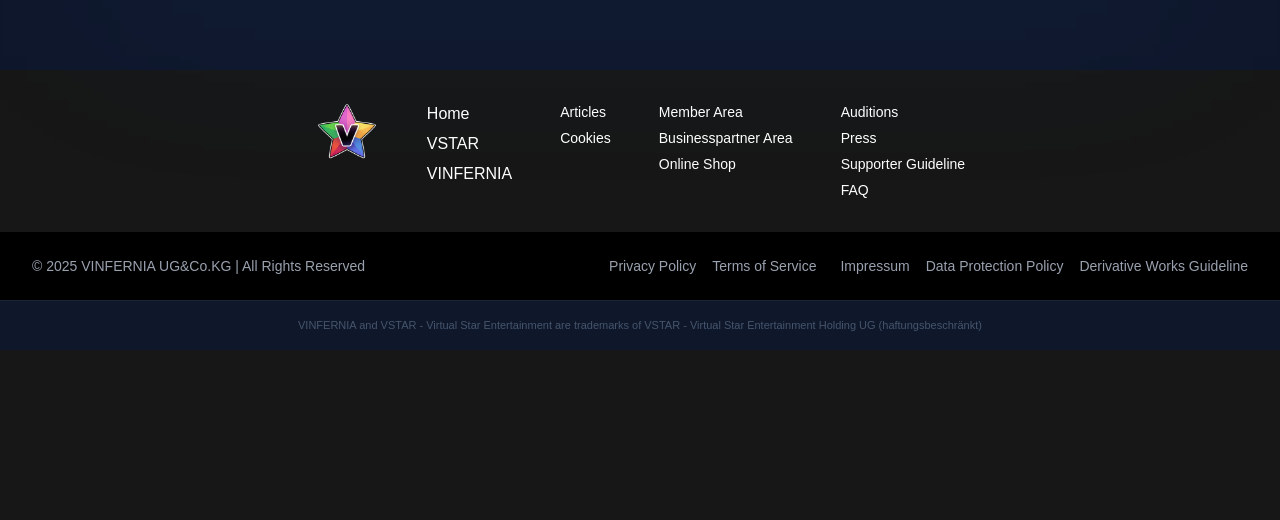
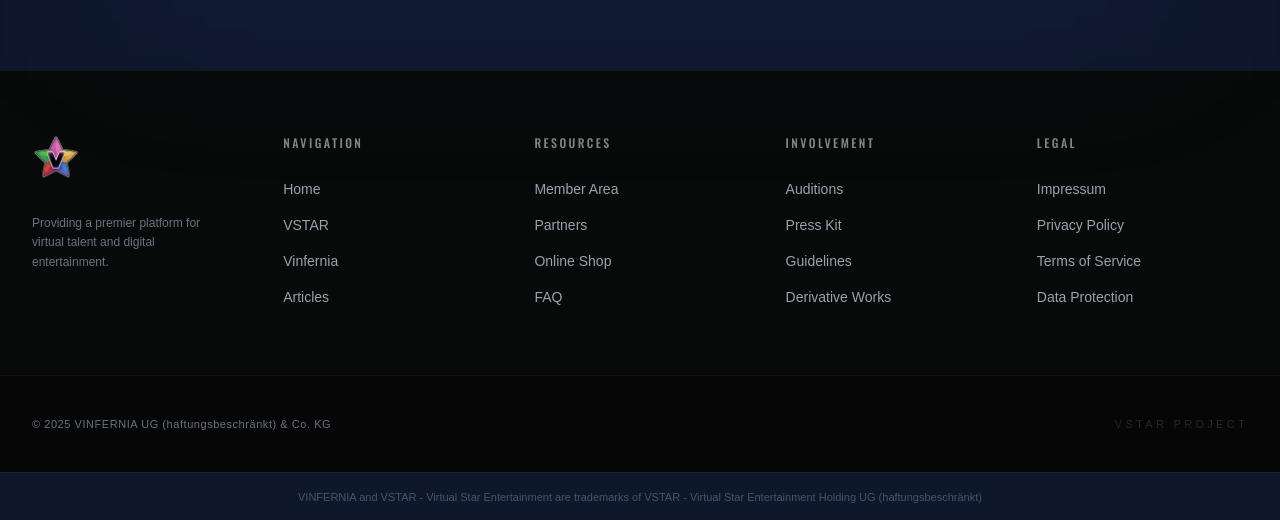
Before and after one commit to Project-Vstar/website, a Next.js app: page / in a window 1280 px wide. Shown: the part 3584-4104 px from the top of the page. Before the commit the page ends 3934 px from the top, so only its background shows below. Built offline with nearby package versions, Linux system fonts and the light colour scheme.

Commit message:
Feat: Revamped footer

```diff
--- a/src/app/components/footer.js
+++ b/src/app/components/footer.js
@@ -3,62 +3,80 @@
 import Link from "next/link";
 
 const Footer = () => {
+    // Cleaner, more traditional typography
+    const sectionLabelStyle = "font-oswald text-xs uppercase tracking-[0.2em] text-white/50 mb-6 block font-medium";
+    const linkStyle = "text-gray-400 hover:text-white transition-colors duration-200 text-sm py-1 block";
+
     return (
-        <footer className="w-full bg-neutral-900 text-white">
-            <div className="max-w-7xl mx-auto px-8 py-8 flex flex-wrap justify-center gap-x-12 gap-y-6">
-                <div className="flex flex-wrap gap-x-12 gap-y-4 items-start">
-                    <div className="flex-shrink-0 flex items-start">
-                        <Image
-                            src="/vstar.png"
-                            alt="Logo"
-                            width={64}
-                            height={64}
-                            className="object-contain"
-                        />
+        <footer className="w-full bg-[#080a09] text-white border-t border-white/5">
+            <div className="max-w-7xl mx-auto px-8 py-16">
+                <div className="grid grid-cols-1 sm:grid-cols-2 lg:grid-cols-5 gap-10">
+
+                    {/* Brand Section */}
+                    <div className="lg:col-span-1">
+                        <Link href="/" className="inline-block mb-6">
+                            <Image
+                                src="/vstar.png"
+                                alt="Logo"
+                                width={48}
+                                height={48}
+                                className="opacity-90 hover:opacity-100 transition-opacity"
+                            />
+                        </Link>
+                        <p className="text-gray-500 text-xs leading-relaxed max-w-[200px]">
+                            Providing a premier platform for virtual talent and digital entertainment.
+                        </p>
                     </div>
 
-                    <div className="flex flex-col space-y-1.5">
-                        <Link href="/" className="hover:underline">Home</Link>
-                        <Link href="/vstar" className="hover:underline">VSTAR</Link>
-                        <Link href="/vinfernia" className="hover:underline">VINFERNIA</Link>
+                    {/* Simple Columnar Navigation */}
+                    <div>
+                        <span className={sectionLabelStyle}>Navigation</span>
+                        <nav className="space-y-2">
+                            <Link href="/" className={linkStyle}>Home</Link>
+                            <Link href="/vstar" className={linkStyle}>VSTAR</Link>
+                            <Link href="/vinfernia" className={linkStyle}>Vinfernia</Link>
+                            <Link href="/Articles" className={linkStyle}>Articles</Link>
+                        </nav>
                     </div>
 
-                    <div className="flex flex-col space-y-1.5 text-sm">
-                        <Link href="/Articles" className="hover:underline">Articles</Link>
-                        <Link href="/cookies" className="hover:underline">Cookies</Link>
+                    <div>
+                        <span className={sectionLabelStyle}>Resources</span>
+                        <nav className="space-y-2">
+                            <Link href="/member-area" className={linkStyle}>Member Area</Link>
+                            <Link href="/businesspartner-area" className={linkStyle}>Partners</Link>
+                            <a href="https://shop.vstarproject.eu" target="_blank" rel="noopener noreferrer" className={linkStyle}>Online Shop</a>
+                            <Link href="/faq" className={linkStyle}>FAQ</Link>
+                        </nav>
                     </div>
 
-                    <div className="flex flex-col space-y-1.5 text-sm">
-                        <Link href="/member-area" className="hover:underline">Member Area</Link>
-                        <Link href="/businesspartner-area" className="hover:underline">Businesspartner Area</Link>
-                        <a href="https://shop.vstarproject.eu" target="_blank" rel="noopener noreferrer"  className="hover:underline">Online Shop</a>
+                    <div>
+                        <span className={sectionLabelStyle}>Involvement</span>
+                        <nav className="space-y-2">
+                            <Link href="/auditions" className={linkStyle}>Auditions</Link>
+                            <Link href="/press" className={linkStyle}>Press Kit</Link>
+                            <Link href="/supporter-guideline" className={linkStyle}>Guidelines</Link>
+                            <Link href="/derivative-works-guideline" className={linkStyle}>Derivative Works</Link>
+                        </nav>
                     </div>
 
-                    <div className="flex flex-col space-y-1.5 text-sm">
-                        <Link href="/auditions" className="hover:underline">Auditions</Link>
-                        <Link href="/press" className="hover:underline">Press</Link>
-                        <Link href="/supporter-guideline" className="hover:underline">Supporter Guideline</Link>
-                        <Link href="/faq" className="hover:underline">FAQ</Link>
+                    <div>
+                        <span className={sectionLabelStyle}>Legal</span>
+                        <nav className="space-y-2">
+                            <Link href="/impressum" className={linkStyle}>Impressum</Link>
+                            <Link href="/privacy-policy" className={linkStyle}>Privacy Policy</Link>
+                            <Link href="/terms" className={linkStyle}>Terms of Service</Link>
+                            <Link href="/data-protection-policy" className={linkStyle}>Data Protection</Link>
+                        </nav>
                     </div>
                 </div>
             </div>
 
-
-            <div className="w-full bg-black text-gray-400 text-sm py-6">
-                <div className="max-w-7xl mx-auto px-8 flex flex-col md:flex-row justify-between items-start md:items-center gap-y-4 md:gap-y-0">
-                    <p>© 2025 VINFERNIA UG&Co.KG | All Rights Reserved</p>
-
-                    <div className="flex flex-col md:flex-row md:items-center gap-y-2 md:gap-y-0 md:gap-x-6">
-                        <div className="flex gap-x-4">
-                            <Link href="/privacy-policy" className="hover:underline">Privacy Policy</Link>
-                            <Link href="/terms" className="hover:underline">Terms of Service</Link>
-                        </div>
-
-                        <div className="flex flex-wrap gap-x-4 gap-y-1 text-sm">
-                            <Link href="/impressum" className="hover:underline">Impressum</Link>
-                            <Link href="/data-protection-policy" className="hover:underline">Data Protection Policy</Link>
-                            <Link href="/derivative-works-guideline" className="hover:underline">Derivative Works Guideline</Link>
-                        </div>
+            {/* Bottom Bar */}
+            <div className="w-full py-10 border-t border-white/5 bg-black/40">
+                <div className="max-w-7xl mx-auto px-8 flex flex-col md:flex-row justify-between items-center gap-4 text-[11px] text-gray-500 tracking-wider">
+                    <p>© 2025 VINFERNIA UG (haftungsbeschränkt) & Co. KG</p>
+                    <div className="flex gap-8">
+                        <span className="uppercase tracking-[0.3em] opacity-30">VSTAR PROJECT</span>
                     </div>
                 </div>
             </div>
```
